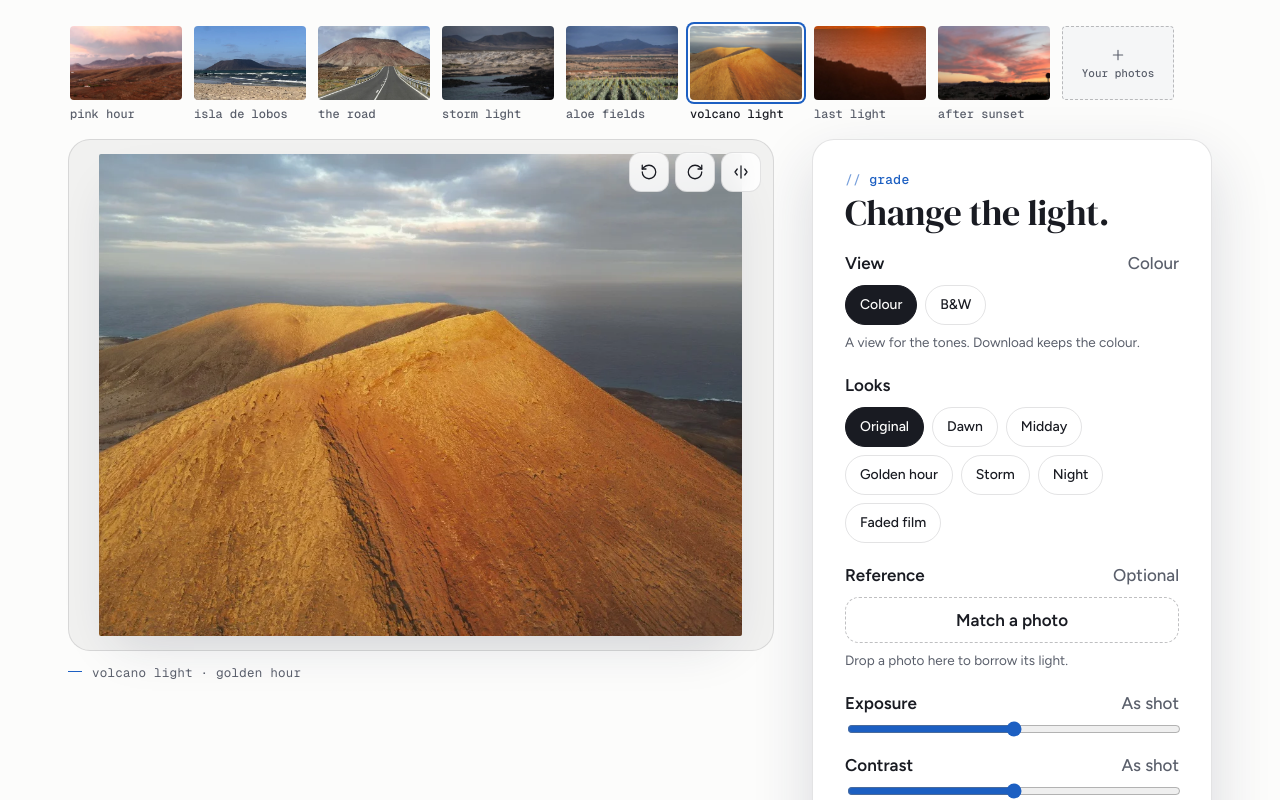
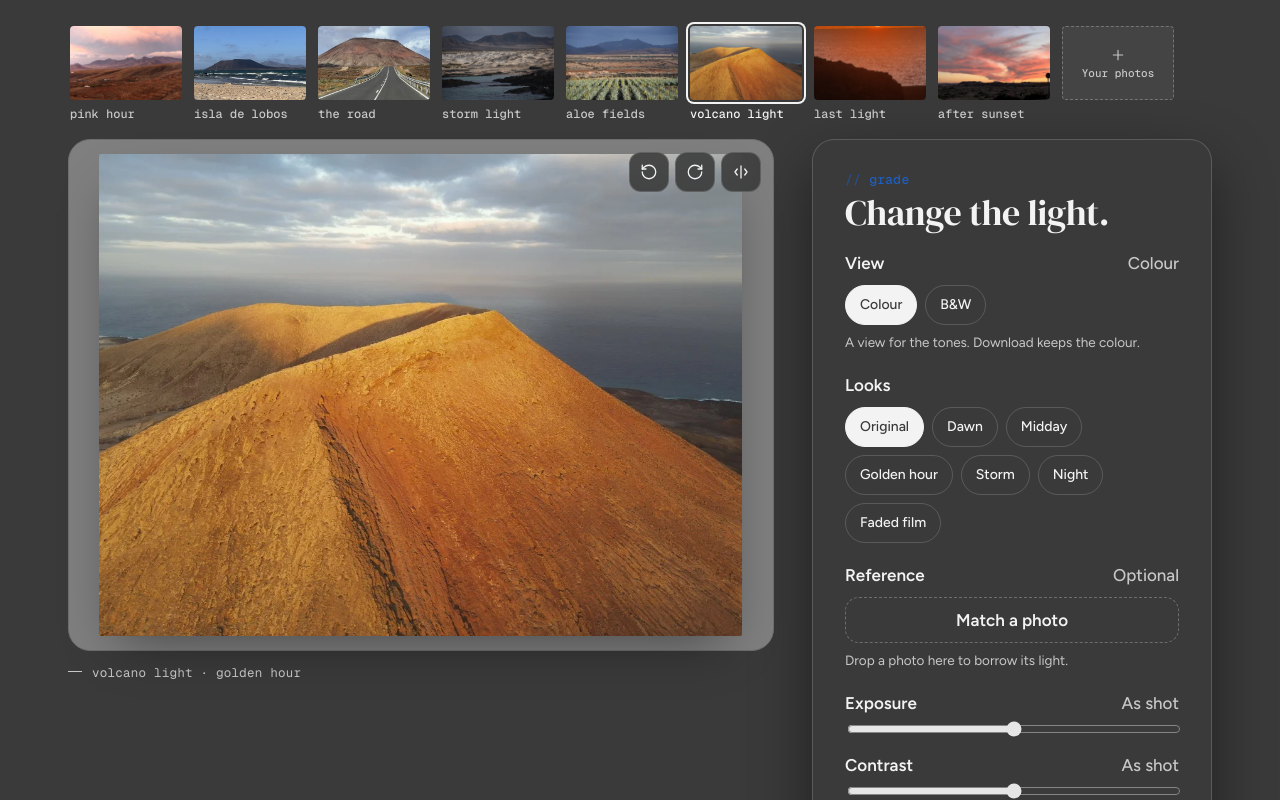
Before and after one commit to AndrePosm/posmitny-site, a Next.js app: page /fun/photo-editor in a window 1280 px wide. Shown: the part 400-1200 px from the top of the page. Built offline with nearby package versions, Linux system fonts and the light colour scheme.

Commit message:
Judge photos on a neutral grey bench.
The darkroom surround is the same mid grey by day and by night, and the panels drop the blue night tint, so the frame is not read against a coloured page.

Co-authored-by: André Posmitny <AndrePosm@users.noreply.github.com>

```diff
--- a/src/app/fun/fun.css
+++ b/src/app/fun/fun.css
@@ -74,6 +74,28 @@ a.topic:hover img { transform: scale(1.04); }
 .topic-cta { margin-top: auto; padding-top: 6px; font-weight: 600; }
 .fun-cross { font-size: 13px; }
 .fun-body { padding-top: clamp(28px, 4vw, 48px); padding-bottom: clamp(8px, 2vw, 20px); }
+
+/* The darkroom is a neutral bench in both themes. A tinted page
+   (warm white by day, blue by night) shifts how the photo reads. */
+.ed-room {
+  --page: #3a3a3a;
+  --card: #3a3a3a;
+  --soft: #4a4a4a;
+  --ink: #f3f3f3;
+  --ink-2: #c8c8c8;
+  --line: rgba(255, 255, 255, .16);
+  --shadow: rgba(0, 0, 0, .45);
+  background: #3a3a3a;
+  color: #f3f3f3;
+}
+.ed-room .ed-stage {
+  background: #7f7f7f;
+  border-color: #6e6e6e;
+}
+.ed-room .ed-loading { color: #1a1a1a; }
+.ed-room .ed-cap::before { background: #c8c8c8; }
+.ed-room .range { accent-color: #e6e6e6; }
+.ed-room .ed-thumb.on .ed-pic { box-shadow: 0 0 0 2px #3a3a3a, 0 0 0 4px #f3f3f3; }
 
 .ed-film {
   display: flex;
@@ -209,7 +231,7 @@ a.topic:hover img { transform: scale(1.04); }
   position: absolute;
   box-sizing: border-box;
   border: 1.5px solid #fff;
-  box-shadow: inset 0 0 0 1px rgba(0, 0, 0, .35), 0 0 0 999px rgba(12, 14, 22, .42);
+  box-shadow: inset 0 0 0 1px rgba(0, 0, 0, .35), 0 0 0 999px rgba(0, 0, 0, .42);
   cursor: grab;
   touch-action: none;
 }
--- a/src/app/fun/photo-editor/page.tsx
+++ b/src/app/fun/photo-editor/page.tsx
@@ -12,7 +12,7 @@ export const metadata: Metadata = pageMeta({
 
 export default function PhotoEditorPage() {
   return (
-    <main aria-labelledby="photo-title">
+    <main className="ed-room" aria-labelledby="photo-title">
       <div className="wrap">
         <div className="fun-intro">
           <p className="eyebrow">{FUN.eyebrow}</p>
```
